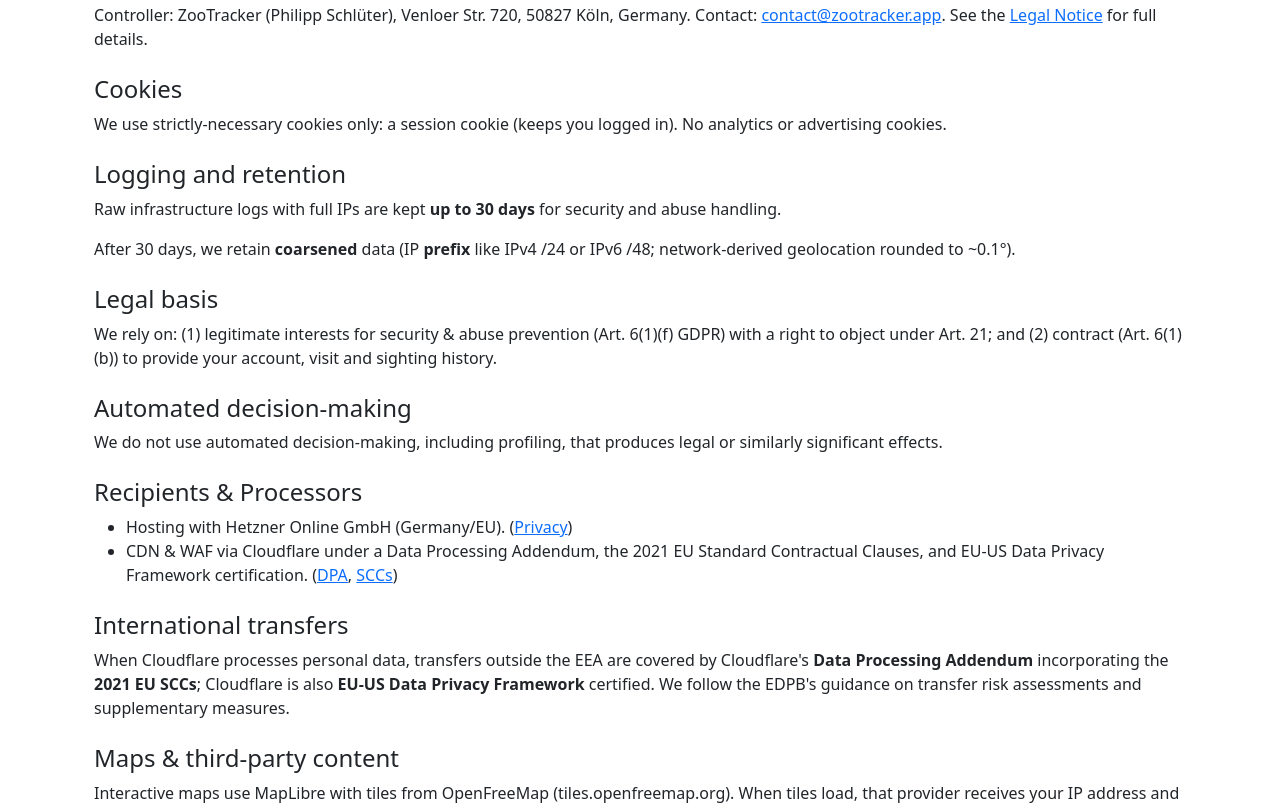
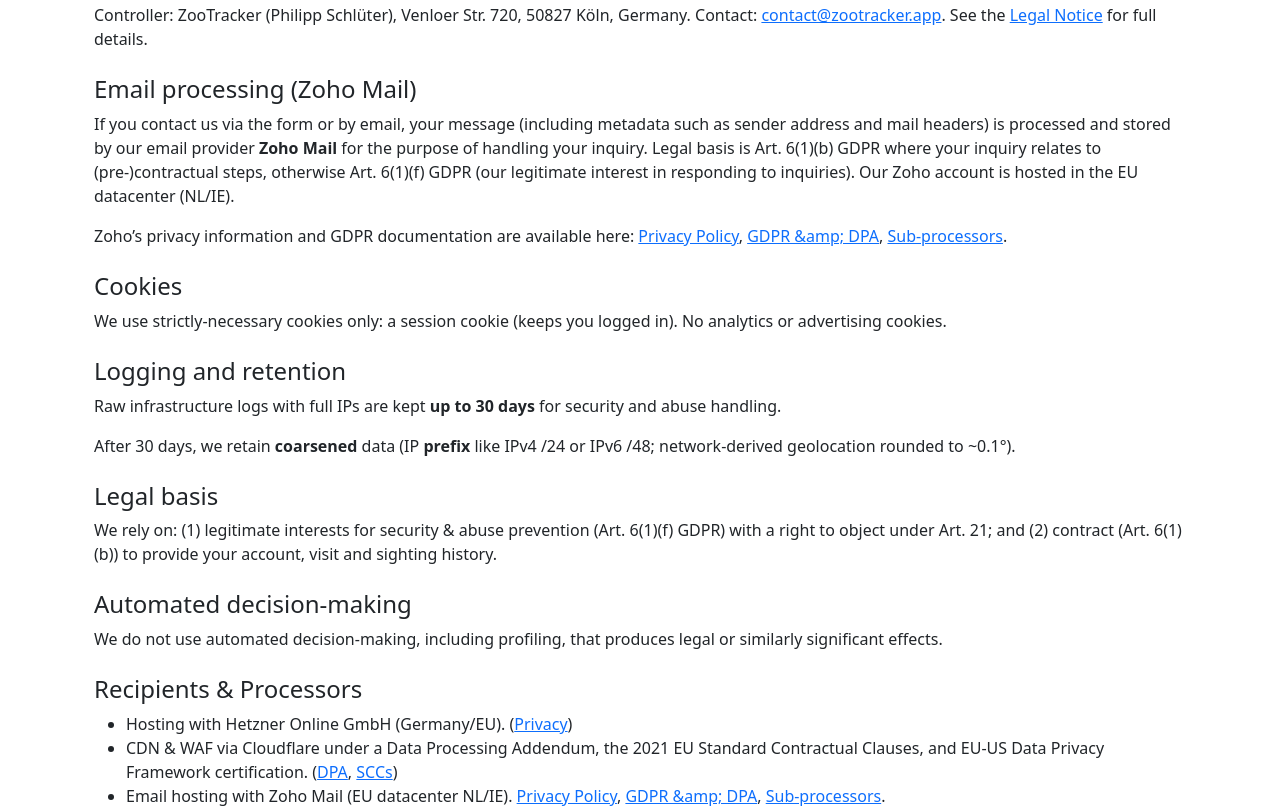
Before and after one commit to roink/zootracker-uptime, a React (Vite) app in the folder frontend/: page /en/data-protection in a window 1280 px wide. Shown: the part 280-1088 px from the top of the page. Built offline with nearby package versions, Linux system fonts and the light colour scheme; no server answers.

Commit message:
Add Zoho Mail processing details to privacy page

```diff
--- a/frontend/src/locales/de/common.json
+++ b/frontend/src/locales/de/common.json
@@ -74,6 +74,11 @@
       "title": "Verantwortlicher & Kontakt",
       "text": "Verantwortlicher: ZooTracker (Philipp Schlüter), Venloer Str. 720, 50827 Köln, Deutschland. Kontakt: <email>{{email}}</email>. Vollständige Angaben im <legalNotice>Impressum</legalNotice>."
     },
+    "emailProcessing": {
+      "title": "E-Mail-Verarbeitung (Zoho Mail)",
+      "text": "Bei Kontakt über das Formular oder per E-Mail wird Ihre Nachricht (inklusive Metadaten wie Absenderadresse und Header) von unserem E-Mail-Dienstleister <strong>Zoho Mail</strong> verarbeitet und gespeichert, um Ihre Anfrage zu bearbeiten. Rechtsgrundlage ist Art. 6 Abs. 1 lit. b DSGVO, soweit Ihre Anfrage auf (vor-)vertragliche Schritte gerichtet ist, im Übrigen Art. 6 Abs. 1 lit. f DSGVO (berechtigtes Interesse an der Beantwortung von Anfragen). Unser Zoho-Konto wird im EU-Rechenzentrum (NL/IE) gehostet.",
+      "links": "Informationen von Zoho: <privacy>Privacy Policy</privacy>, <gdpr>GDPR &amp; DPA</gdpr>, <subprocessors>Sub-processors</subprocessors>."
+    },
     "cookies": {
       "title": "Cookies",
       "text": "Wir setzen ausschließlich unbedingt erforderliche Cookies ein: ein Sitzungscookie (hält Sie angemeldet). Keine Analyse- oder Werbe-Cookies."
@@ -94,7 +99,8 @@
     "processors": {
       "title": "Empfänger & Auftragsverarbeiter",
       "hetzner": "Hosting bei Hetzner Online GmbH (Deutschland/EU).",
-      "cloudflare": "Content Delivery & WAF über Cloudflare mit Datenverarbeitungsvereinbarung, den EU-Standardvertragsklauseln 2021 und EU-US Data Privacy Framework-Zertifizierung."
+      "cloudflare": "Content Delivery & WAF über Cloudflare mit Datenverarbeitungsvereinbarung, den EU-Standardvertragsklauseln 2021 und EU-US Data Privacy Framework-Zertifizierung.",
+      "zohoMail": "E-Mail-Hosting über Zoho Mail (EU-Rechenzentrum NL/IE). <privacy>Privacy Policy</privacy>, <gdpr>GDPR &amp; DPA</gdpr>, <subprocessors>Sub-processors</subprocessors>."
     },
     "transfers": {
       "title": "Datenübermittlungen in Drittländer",
--- a/frontend/src/locales/en/common.json
+++ b/frontend/src/locales/en/common.json
@@ -74,6 +74,11 @@
       "title": "Controller & Contact",
       "text": "Controller: ZooTracker (Philipp Schlüter), Venloer Str. 720, 50827 Köln, Germany. Contact: <email>{{email}}</email>. See the <legalNotice>Legal Notice</legalNotice> for full details."
     },
+    "emailProcessing": {
+      "title": "Email processing (Zoho Mail)",
+      "text": "If you contact us via the form or by email, your message (including metadata such as sender address and mail headers) is processed and stored by our email provider <strong>Zoho Mail</strong> for the purpose of handling your inquiry. Legal basis is Art. 6(1)(b) GDPR where your inquiry relates to (pre-)contractual steps, otherwise Art. 6(1)(f) GDPR (our legitimate interest in responding to inquiries). Our Zoho account is hosted in the EU datacenter (NL/IE).",
+      "links": "Zoho’s privacy information and GDPR documentation are available here: <privacy>Privacy Policy</privacy>, <gdpr>GDPR &amp; DPA</gdpr>, <subprocessors>Sub-processors</subprocessors>."
+    },
     "cookies": {
       "title": "Cookies",
       "text": "We use strictly-necessary cookies only: a session cookie (keeps you logged in). No analytics or advertising cookies."
@@ -94,7 +99,8 @@
     "processors": {
       "title": "Recipients & Processors",
       "hetzner": "Hosting with Hetzner Online GmbH (Germany/EU).",
-      "cloudflare": "CDN & WAF via Cloudflare under a Data Processing Addendum, the 2021 EU Standard Contractual Clauses, and EU-US Data Privacy Framework certification."
+      "cloudflare": "CDN & WAF via Cloudflare under a Data Processing Addendum, the 2021 EU Standard Contractual Clauses, and EU-US Data Privacy Framework certification.",
+      "zohoMail": "Email hosting with Zoho Mail (EU datacenter NL/IE). <privacy>Privacy Policy</privacy>, <gdpr>GDPR &amp; DPA</gdpr>, <subprocessors>Sub-processors</subprocessors>."
     },
     "transfers": {
       "title": "International transfers",
--- a/frontend/src/pages/DataProtection.jsx
+++ b/frontend/src/pages/DataProtection.jsx
@@ -49,6 +49,49 @@
       </section>
 
       <section className="mt-4">
+        <h4 className="font-semibold">{t('dataProtectionPage.emailProcessing.title')}</h4>
+        <p>
+          <Trans
+            i18nKey="dataProtectionPage.emailProcessing.text"
+            components={{
+              strong: <strong />,
+            }}
+          />
+        </p>
+        <p>
+          <Trans
+            i18nKey="dataProtectionPage.emailProcessing.links"
+            components={{
+              privacy: (
+                <a
+                  href="https://www.zoho.com/privacy.html"
+                  className="underline"
+                  target="_blank"
+                  rel="noopener noreferrer"
+                />
+              ),
+              gdpr: (
+                <a
+                  href="https://www.zoho.com/gdpr.html"
+                  className="underline"
+                  target="_blank"
+                  rel="noopener noreferrer"
+                />
+              ),
+              subprocessors: (
+                <a
+                  href="https://www.zoho.com/privacy/sub-processors.html"
+                  className="underline"
+                  target="_blank"
+                  rel="noopener noreferrer"
+                />
+              ),
+            }}
+          />
+        </p>
+      </section>
+
+      <section className="mt-4">
         <h4 className="font-semibold">{t('dataProtectionPage.cookies.title')}</h4>
         <p>{t('dataProtectionPage.cookies.text')}</p>
       </section>
@@ -91,6 +134,37 @@
             {t('dataProtectionPage.processors.cloudflare')}{' '}
             (<a href="https://www.cloudflare.com/cloudflare-customer-dpa/" className="underline" target="_blank" rel="noopener noreferrer">DPA</a>,{' '}
             <a href="https://www.cloudflare.com/cloudflare-customer-scc/" className="underline" target="_blank" rel="noopener noreferrer">SCCs</a>)
+          </li>
+          <li>
+            <Trans
+              i18nKey="dataProtectionPage.processors.zohoMail"
+              components={{
+                privacy: (
+                  <a
+                    href="https://www.zoho.com/privacy.html"
+                    className="underline"
+                    target="_blank"
+                    rel="noopener noreferrer"
+                  />
+                ),
+                gdpr: (
+                  <a
+                    href="https://www.zoho.com/gdpr.html"
+                    className="underline"
+                    target="_blank"
+                    rel="noopener noreferrer"
+                  />
+                ),
+                subprocessors: (
+                  <a
+                    href="https://www.zoho.com/privacy/sub-processors.html"
+                    className="underline"
+                    target="_blank"
+                    rel="noopener noreferrer"
+                  />
+                ),
+              }}
+            />
           </li>
         </ul>
       </section>
```
